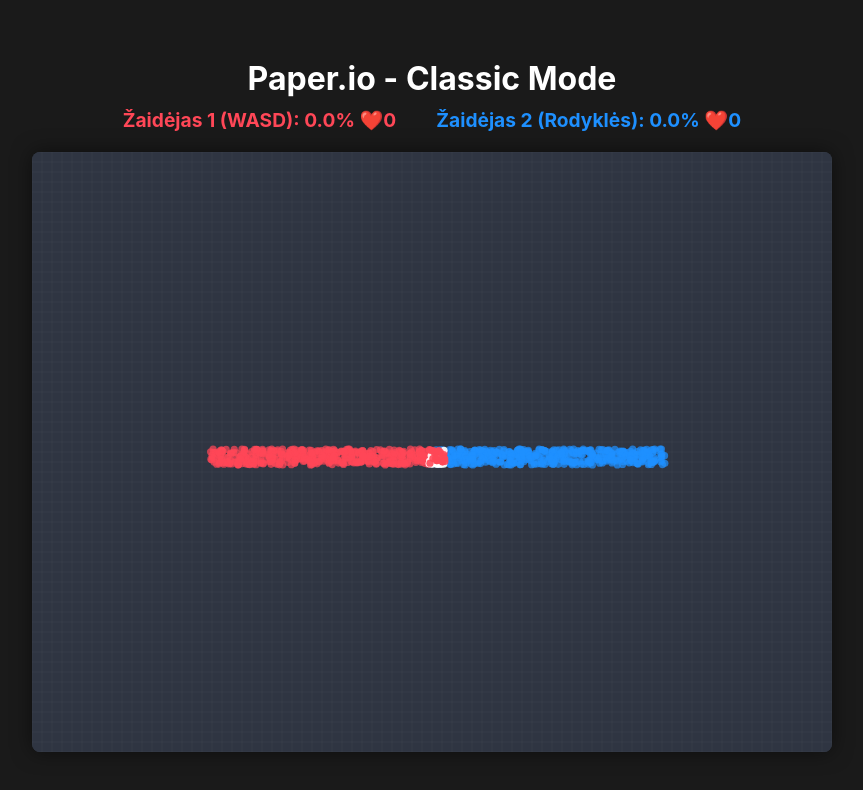
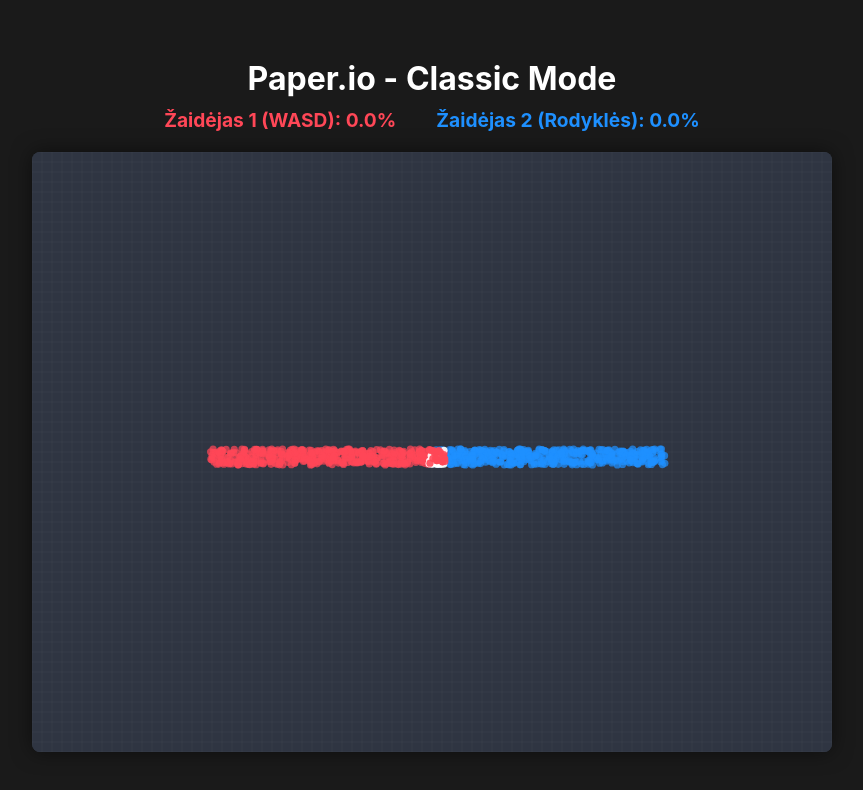
Before and after one commit to iloven00dles/localpaper, a plain HTML site: page index.html in a window 1280 px wide. Both pictures are taken after a click on the button "CLASSIC MODE". Shown: the whole page, without its empty margins (208-1071 px from the left). Drawn offline with Linux system fonts and the light colour scheme.

Commit message:
version 1

```diff
--- a/index.html
+++ b/index.html
@@ -48,10 +48,10 @@
     <div id="gameContainer">
         <h1 id="modeTitle">Paper.io</h1>
         <div class="scores">
-            <div class="score1"><span id="name1">Žaidėjas 1 (WASD):</span> <span id="s1">0</span>% ❤️<span
-                    id="h1">0</span></div>
-            <div class="score2"><span id="name2">Žaidėjas 2 (Rodyklės):</span> <span id="s2">0</span>% ❤️<span
-                    id="h2">0</span></div>
+            <div class="score1"><span id="name1">Žaidėjas 1 (WASD):</span> <span id="s1">0</span>% <span
+                    id="heartsWrap1">❤️<span id="h1">0</span></span></div>
+            <div class="score2"><span id="name2">Žaidėjas 2 (Rodyklės):</span> <span id="s2">0</span>% <span
+                    id="heartsWrap2">❤️<span id="h2">0</span></span></div>
         </div>
         <canvas id="gameCanvas" width="800" height="600"></canvas>
     </div>
--- a/js/game.js
+++ b/js/game.js
@@ -105,12 +105,14 @@
         title.style.textShadow = "none";
         name1.innerText = "Žaidėjas 1 (WASD):";
         name2.innerText = "Žaidėjas 2 (Rodyklės):";
+        activePowerUpTypes = []; // No powerups in classic
     } else if (mode === 'crazy') {
         title.innerText = "Paper.io - Crazy Mode!";
         title.style.color = "#e74c3c";
         title.style.textShadow = "0 0 10px rgba(231, 76, 60, 0.8)";
         name1.innerText = "Žaidėjas 1 (WASD):";
         name2.innerText = "Žaidėjas 2 (Rodyklės):";
+        // activePowerUpTypes already set to all if not custom
     } else if (mode === 'custom') {
         title.innerText = "Paper.io - Custom Mode!";
         title.style.color = "#9b59b6";
@@ -123,7 +125,14 @@
         title.style.textShadow = "0 0 10px rgba(9, 132, 227, 0.8)";
         name1.innerText = "AI Botas (Raudonas):";
         name2.innerText = "Tu (Rodyklės):";
+        activePowerUpTypes = []; // No powerups in AI mode
     }
+
+    // Rodyti arba slėpti širdeles
+    const showHearts = activePowerUpTypes.includes('heart');
+    const displayStyle = showHearts ? "inline" : "none";
+    document.getElementById("heartsWrap1").style.display = displayStyle;
+    document.getElementById("heartsWrap2").style.display = displayStyle;
 
     resetGame();
 }
```
